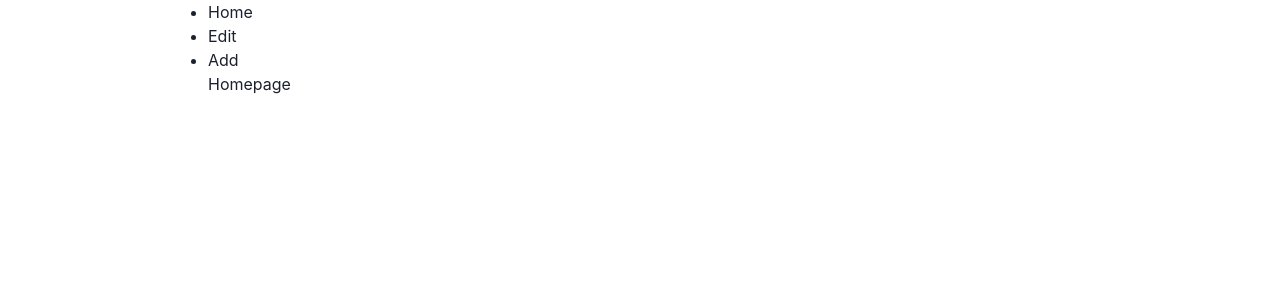
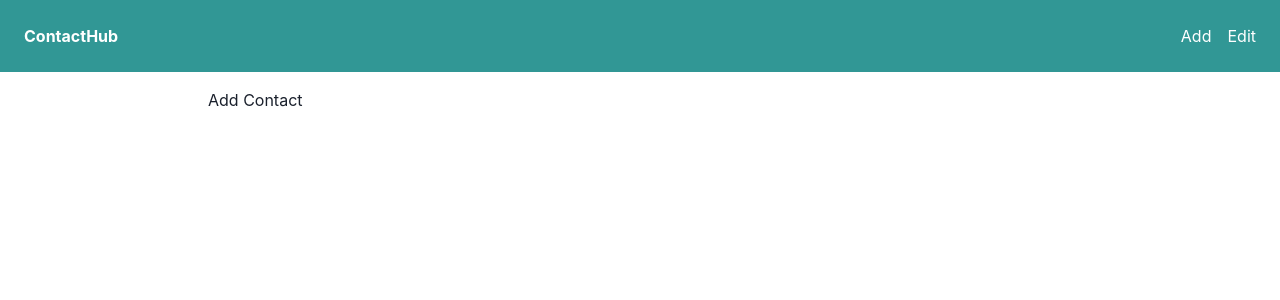
Before and after one commit to malenacaroline/contacthub, a Next.js app: page / in a window 1280 px wide. Shown: the top 300 px of the page. Built offline with nearby package versions, Linux system fonts and the light colour scheme.

Commit message:
added simple navbar and links navigation

```diff
--- a/package.json
+++ b/package.json
@@ -16,7 +16,8 @@
     "framer-motion": "^11.0.5",
     "next": "14.1.0",
     "react": "^18",
-    "react-dom": "^18"
+    "react-dom": "^18",
+    "react-hook-form": "^7.50.1"
   },
   "devDependencies": {
     "@types/node": "^20",
--- /dev/null
+++ b/src/app/components/navbar.tsx
@@ -0,0 +1,33 @@
+import { Flex, Link } from "@chakra-ui/react";
+import NextLink from "next/link";
+
+export const Navbar = () => {
+  return (
+    <Flex
+      as="nav"
+      align="center"
+      justify="space-between"
+      wrap="wrap"
+      padding="1.5rem"
+      bg="teal.500"
+      color="white"
+    >
+      <Flex align="center" mr={5}>
+        <NextLink href="/" passHref>
+          <Link>
+            <b>ContactHub</b>
+          </Link>
+        </NextLink>
+      </Flex>
+
+      <Flex align="center" justify="flex-end">
+        <NextLink href="/addContact" passHref>
+          <Link mr={4}>Add</Link>
+        </NextLink>
+        <NextLink href="/editContact" passHref>
+          <Link>Edit</Link>
+        </NextLink>
+      </Flex>
+    </Flex>
+  );
+};
--- a/src/app/layout.tsx
+++ b/src/app/layout.tsx
@@ -1,6 +1,7 @@
 import type { Metadata } from "next";
 import { Providers } from "./providers";
 import { Container } from "@chakra-ui/react";
+import { Navbar } from "./components/navbar";
 
 export const metadata: Metadata = {
   title: "ContactHub",
@@ -15,6 +16,7 @@ export default function RootLayout({
     <html lang="en">
       <body>
         <Providers>
+          <Navbar />
           <Container maxW="4xl">{children}</Container>
         </Providers>
       </body>
--- a/src/app/page.tsx
+++ b/src/app/page.tsx
@@ -1,28 +1,14 @@
 import Link from "next/link";
-import { Link as LinkUI } from "@chakra-ui/react";
+import { Box, Link as LinkUI } from "@chakra-ui/react";
+
 export default function Home() {
   return (
     <div>
-      <div>
-        <ul>
-          <li>
-            <LinkUI as={Link} href="/">
-              Home
-            </LinkUI>
-          </li>
-          <li>
-            <LinkUI as={Link} href="/editContact">
-              Edit
-            </LinkUI>
-          </li>
-          <li>
-            <LinkUI as={Link} href="/addContact">
-              Add
-            </LinkUI>
-          </li>
-        </ul>
-      </div>
-      <h1>Homepage</h1>
+      <Box mt={4}>
+        <LinkUI as={Link} href="/addContact" colorScheme="blue">
+          Add Contact
+        </LinkUI>
+      </Box>
     </div>
   );
 }
```
Also changed, not shown: 1 other file (tests, documents, lock files or other folders).
